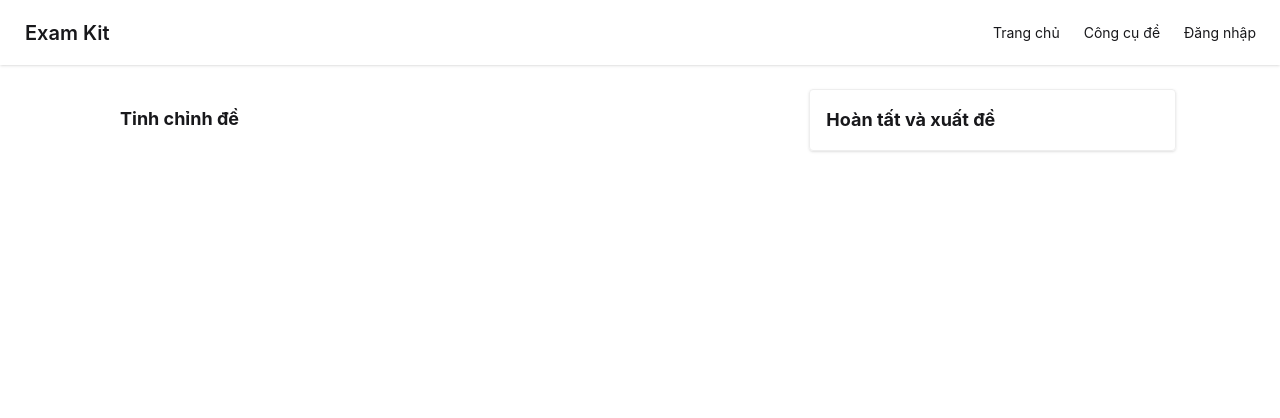
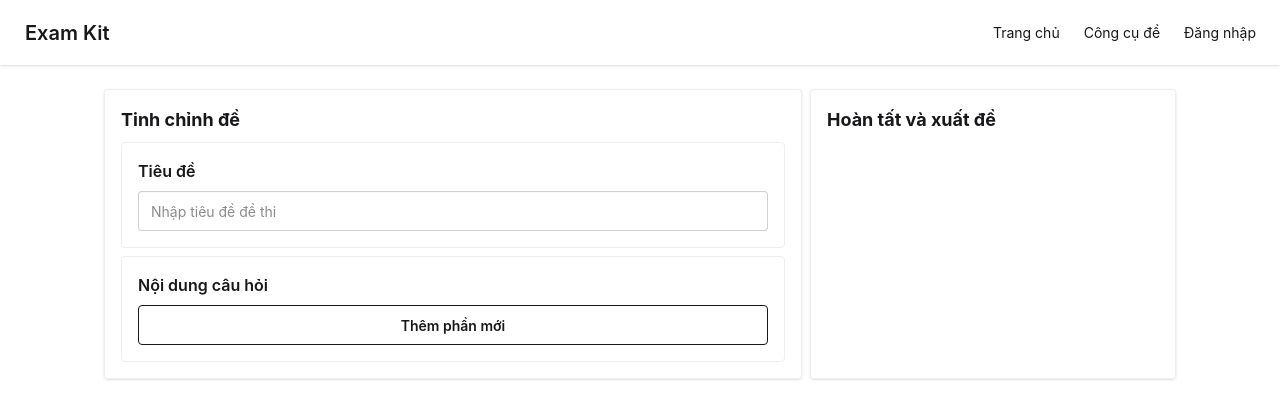
Before and after one commit to TranPhat-28/exam-kit, a React (Vite) app: page /builder in a window 1280 px wide. Shown: the top 418 px of the page. Built offline with nearby package versions, Linux system fonts and the light colour scheme.

Commit message:
feat: Setup Redux and add boilerplate

```diff
--- a/package.json
+++ b/package.json
@@ -10,8 +10,10 @@
         "preview": "vite preview"
     },
     "dependencies": {
+        "@reduxjs/toolkit": "^2.13.0",
         "react": "^19.2.8",
         "react-dom": "^19.2.8",
+        "react-redux": "^9.3.0",
         "react-router-dom": "^7.18.4"
     },
     "devDependencies": {
--- a/src/main.tsx
+++ b/src/main.tsx
@@ -1,10 +1,14 @@
 import { StrictMode } from "react";
 import { createRoot } from "react-dom/client";
+import { Provider } from "react-redux";
 import "./index.css";
 import App from "./App.tsx";
+import { store } from "./store";
 
 createRoot(document.getElementById("root")!).render(
     <StrictMode>
-        <App />
+        <Provider store={store}>
+            <App />
+        </Provider>
     </StrictMode>,
 );
--- /dev/null
+++ b/src/pages/Builder/ConfigurationPanel/ContentConfiguration/index.tsx
@@ -0,0 +1,31 @@
+import { addSection } from "../../../../store/examContentSlice";
+import { useAppDispatch, useAppSelector } from "../../../../store/hooks";
+
+export const ContentConfiguration = () => {
+    const dispatch = useAppDispatch();
+    const sections = useAppSelector((state) => state.ExamContent.sections);
+
+    return (
+        <div className="p-4 border border-base-300 rounded">
+            <h3 className="text-md font-semibold mb-2">Nội dung câu hỏi</h3>
+            {sections.length > 0 && (
+                <ul className="mb-2 space-y-2">
+                    {sections.map((section) => (
+                        <li
+                            className="rounded border border-base-300 p-3"
+                            key={section.id}
+                        >
+                            {section.title}
+                        </li>
+                    ))}
+                </ul>
+            )}
+            <button
+                className="btn btn-outline w-full"
+                onClick={() => dispatch(addSection())}
+            >
+                Thêm phần mới
+            </button>
+        </div>
+    );
+};
--- /dev/null
+++ b/src/pages/Builder/ConfigurationPanel/HeaderConfiguration/index.tsx
@@ -0,0 +1,22 @@
+import { setExamTitle } from "../../../../store/examContentSlice";
+import { useAppDispatch, useAppSelector } from "../../../../store/hooks";
+
+export const HeaderConfiguration = () => {
+    const dispatch = useAppDispatch();
+    const title = useAppSelector((state) => state.ExamContent.title);
+
+    return (
+        <div className="p-4 border border-base-300 rounded">
+            <h3 className="text-md font-semibold">Tiêu đề</h3>
+            <input
+                className="input input-bordered mt-2 w-full"
+                type="text"
+                value={title}
+                onChange={(event) =>
+                    dispatch(setExamTitle(event.currentTarget.value))
+                }
+                placeholder="Nhập tiêu đề đề thi"
+            />
+        </div>
+    );
+};
--- a/src/pages/Builder/ConfigurationPanel/index.tsx
+++ b/src/pages/Builder/ConfigurationPanel/index.tsx
@@ -1,7 +1,12 @@
+import { ContentConfiguration } from "./ContentConfiguration";
+import { HeaderConfiguration } from "./HeaderConfiguration";
+
 export const ConfigurationPanel = () => {
     return (
-        <div className="p-4 flex-2">
+        <div className="flex flex-col gap-2 p-4 flex-2 border border-base-300 rounded shadow">
             <h2 className="text-lg font-bold">Tinh chỉnh đề</h2>
+            <HeaderConfiguration />
+            <ContentConfiguration />
         </div>
     );
 };
--- /dev/null
+++ b/src/store/examContentSlice.ts
@@ -0,0 +1,44 @@
+import { createSlice, type PayloadAction } from "@reduxjs/toolkit";
+
+export interface ExamSection {
+    id: number;
+    title: string;
+}
+
+interface ExamContentState {
+    title: string;
+    sections: ExamSection[];
+    nextSectionId: number;
+}
+
+const initialState: ExamContentState = {
+    title: "",
+    sections: [],
+    nextSectionId: 1,
+};
+
+const examContentSlice = createSlice({
+    name: "ExamContent",
+    initialState,
+    reducers: {
+        setExamTitle(state, action: PayloadAction<string>) {
+            state.title = action.payload;
+        },
+        addSection(state) {
+            state.sections.push({
+                id: state.nextSectionId,
+                title: `Phần ${state.nextSectionId}`,
+            });
+            state.nextSectionId += 1;
+        },
+        removeSection(state, action: PayloadAction<number>) {
+            state.sections = state.sections.filter(
+                (section) => section.id !== action.payload,
+            );
+        },
+    },
+});
+
+export const { addSection, removeSection, setExamTitle } =
+    examContentSlice.actions;
+export default examContentSlice.reducer;
--- /dev/null
+++ b/src/store/hooks.ts
@@ -0,0 +1,5 @@
+import { useDispatch, useSelector } from "react-redux";
+import type { AppDispatch, RootState } from "./index";
+
+export const useAppDispatch = useDispatch.withTypes<AppDispatch>();
+export const useAppSelector = useSelector.withTypes<RootState>();
--- /dev/null
+++ b/src/store/index.ts
@@ -0,0 +1,11 @@
+import { configureStore } from "@reduxjs/toolkit";
+import examContentReducer from "./examContentSlice";
+
+export const store = configureStore({
+    reducer: {
+        ExamContent: examContentReducer,
+    },
+});
+
+export type RootState = ReturnType<typeof store.getState>;
+export type AppDispatch = typeof store.dispatch;
```
Also changed, not shown: 1 other file (tests, documents, lock files or other folders).
